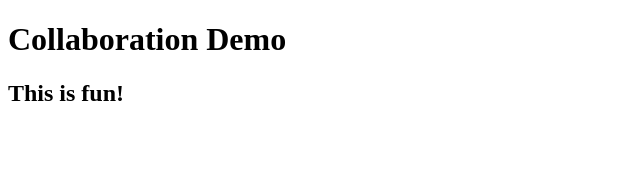
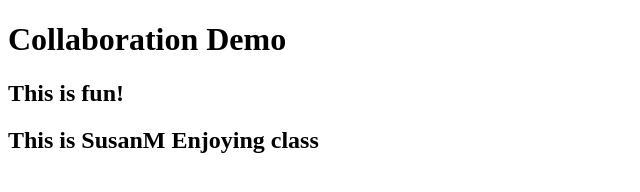
Before and after one commit to d-kahara/collaboration-demo, a plain HTML site: page index.html in a window 1280 px wide. Shown: the whole page, without its empty margins (0-640 px from the left). Drawn offline with Linux system fonts and the light colour scheme.

Commit message:
Susan is enjoying class

```diff
--- a/index.html
+++ b/index.html
@@ -8,5 +8,6 @@
 <body>
     <h1>Collaboration Demo</h1>
     <h2>This is fun!</h2>
+    <h2>This is SusanM Enjoying class</h2>
 </body>
 </html>
```
